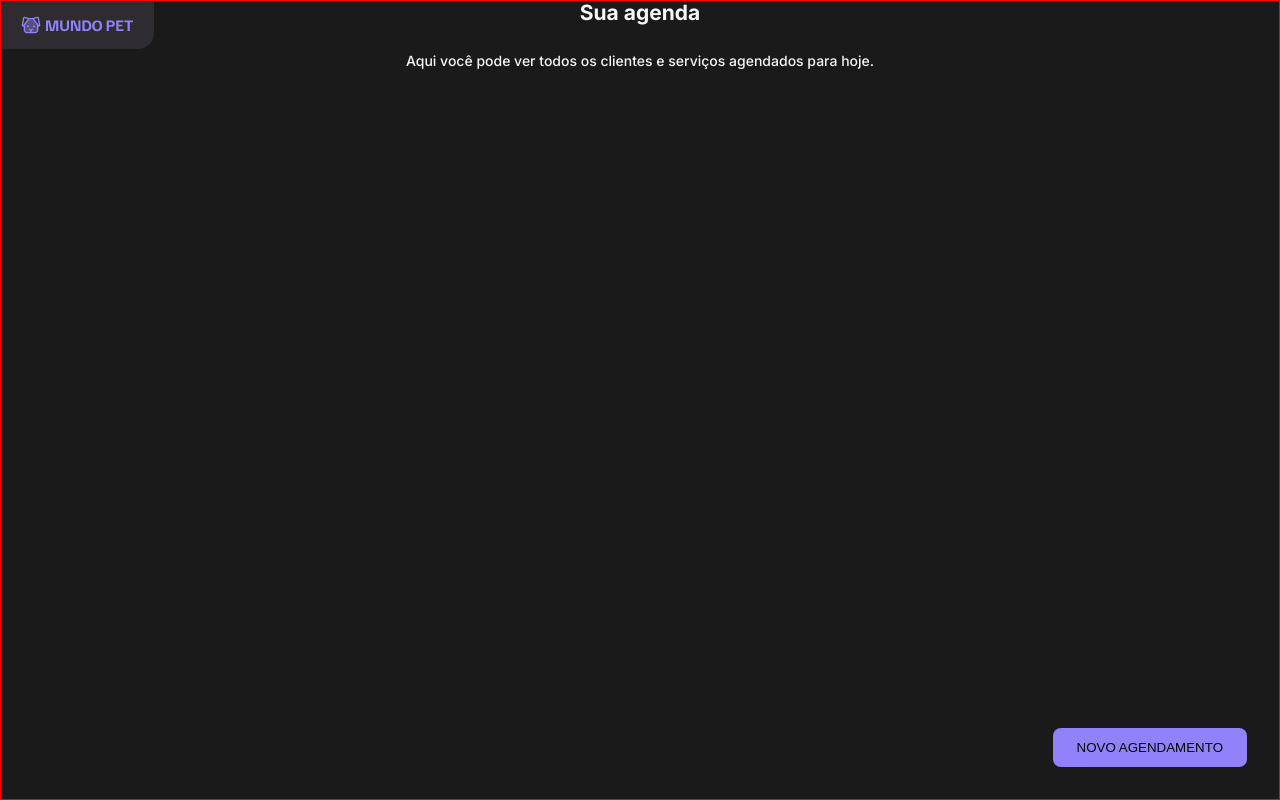
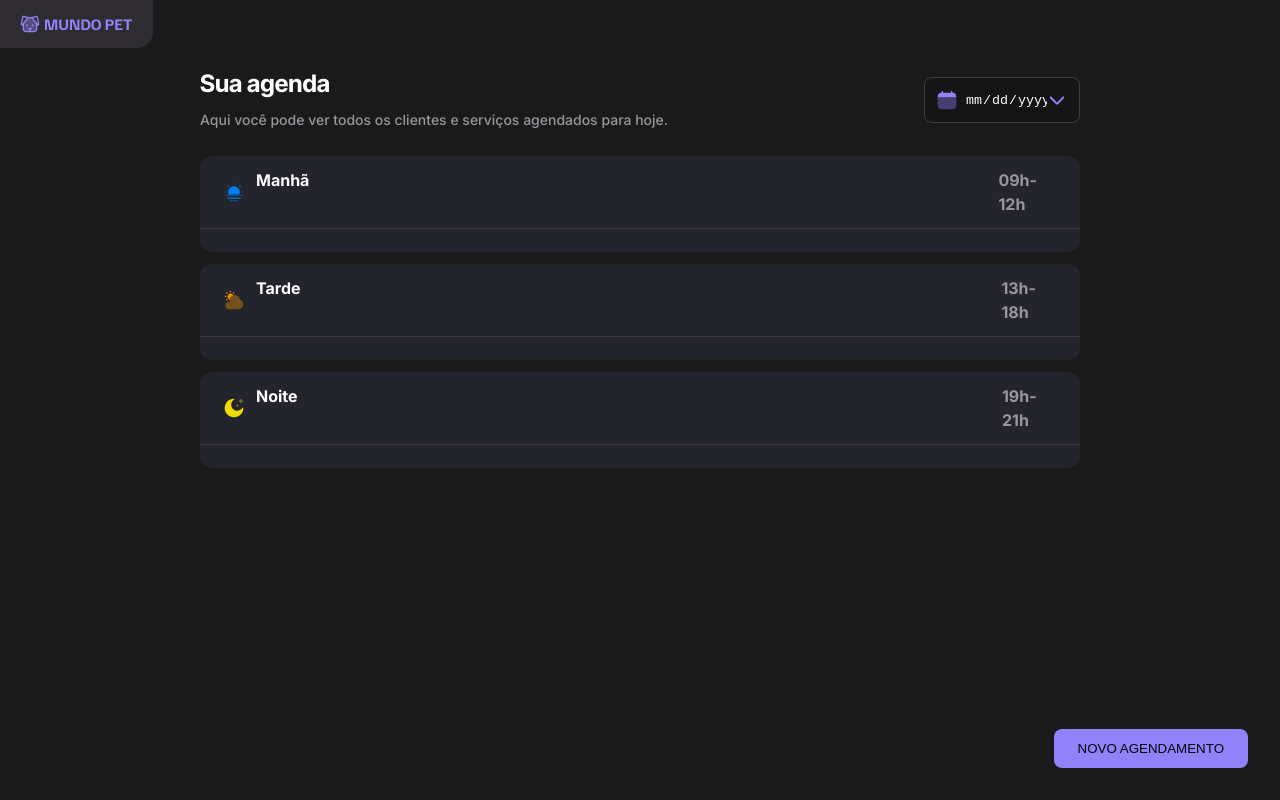
Before and after one commit to FelipeMASdev/mundo-pet, a website built with webpack: page src/index.html in a window 1280 px wide. Built offline with nearby package versions, Linux system fonts and the light colour scheme.

Commit message:
base layout

```diff
--- a/package.json
+++ b/package.json
@@ -5,7 +5,6 @@
   "main": "index.js",
   "scripts": {
     "server": "json-server --watch db.json --port 3333",
-    "server:delay": "json-server --watch db.json --port 3333 --delay 500",
     "dev": "webpack serve --mode development",
     "build": "webpack --mode production",
     "test": "echo \"Error: no test specified\" && exit 1"
--- a/src/index.html
+++ b/src/index.html
@@ -1,15 +1,12 @@
 <!doctype html>
 <html lang="pt-BR">
   <head>
+    <link rel="preconnect" href="https://fonts.googleapis.com">
+    <link rel="preconnect" href="https://fonts.gstatic.com" crossorigin>
     <meta charset="UTF-8" />
     <meta name="viewport" content="width=device-width, initial-scale=1.0" />
-    <link rel="preconnect" href="https://fonts.googleapis.com" />
-    <link rel="preconnect" href="https://fonts.gstatic.com" crossorigin />
-    <link
-      href="https://fonts.googleapis.com/css2?family=Inter:wght@500;700&family=Inter+Tight:wght@700&display=swap"
-      rel="stylesheet"
-    />
     <title>Mundo Pet</title>
+    <link href="https://fonts.googleapis.com/css2?family=Inter+Tight:ital,wght@0,100..900;1,100..900&family=Inter:ital,opsz,wght@0,14..32,100..900;1,14..32,100..900&display=swap" rel="stylesheet">
   </head>
   <body>
     <main id="app">
@@ -19,8 +16,51 @@
         </section>
 
         <section id="appointments">
-          <h1>Sua agenda</h1>
-          <p>Aqui você pode ver todos os clientes e serviços agendados para hoje.</p>
+          <header>
+            <div class="title">
+              <h1>Sua agenda</h1>
+              <p>Aqui você pode ver todos os clientes e serviços agendados para hoje.</p>
+            </div>
+            <div class="input">
+              <img src="assets/calendar.svg" alt="">
+              <input type="date" id="date" name="date" required>
+              <img src="assets/arrow.svg" alt="">
+            </div>
+          </header>
+
+          <ul class="periods">
+            <li class="card period-morning">
+              <ul class="appointment-list period-morning">
+                <header>
+                  <img src="assets/morning.svg" alt="">
+                  <h2>Manhã</h2>
+                  <span>09h-12h</span>
+                </header>
+
+              </ul>
+            </li>
+
+            <li class="card period-afternoon">
+              <ul class="appointment-list period-afternoon">
+                <header>
+                  <img src="assets/afternoon.svg" alt="">
+                  <h2>Tarde</h2>
+                  <span>13h-18h</span>
+                </header>
+              </ul>
+            </li>
+
+            <li class="card period-night">
+              <ul class="appointment-list period-night">
+                <header>
+                  <img src="assets/night.svg" alt="">
+                  <h2>Noite</h2>
+                  <span>19h-21h</span>
+                </header>
+              </ul>
+            </li>
+
+          </ul>
         </section>
 
         <section id="new-appointment">
--- a/src/main.js
+++ b/src/main.js
@@ -5,6 +5,7 @@ import './styles/appointments.css';
 
 import './styles/logo.css';
 import './styles/button.css';
+import './styles/input.css';
 
 // lib imports
 import './libs/dayjs';
--- a/src/styles/appointments.css
+++ b/src/styles/appointments.css
@@ -1,5 +1,7 @@
 #appointments {
   max-width: 55rem;
+  width: 100%;
+  padding-top: 4.25rem;
 
   display: flex;
   flex-direction: column;
@@ -7,3 +9,79 @@
 
   margin-inline: auto;
 }
+
+#appointments > header {
+  display: flex;
+  align-items: center;
+  gap: 1rem;
+  flex-direction: column;
+  width: 100%;
+}
+
+#appointments header .title {
+  display: flex;
+  flex-direction: column;
+  gap: 0.5rem;
+}
+
+#appointments header h1 {
+  font: var(--font-title);
+  color: var(--content-primary);
+}
+
+#appointments header p {
+  font: var(--font-paragraph-md);
+  color: var(--content-secondary);
+}
+
+.periods {
+  display: flex;
+  flex-direction: column;
+  list-style-type: none;
+  gap: 0.75rem;
+  width: 100%;
+}
+
+.periods .card{
+  width: 100%;
+  border-radius: 0.75rem;
+  background-color: var(--background-tertiary);
+
+  min-height: 6rem;
+}
+
+.appointment-list {
+  display: flex;
+  gap: 0.75rem;
+}
+
+.appointment-list header{
+  display: flex;
+  justify-content: flex-start;
+  width: 100%;
+  gap: 0.75rem;
+  padding-inline: 1.5rem;
+  padding-block: 0.75rem;
+  border-bottom: 1px solid var(--border-primary);
+}
+
+.appointment-list header h2 {
+  width: 100%;
+  font: var(--font-label-lg);
+  color: var(--content-primary);
+}
+
+.appointment-list header span {
+  margin-left: auto;
+  font: var(--font-label-lg);
+  color: var(--content-secondary);
+}
+
+
+@media (width > 768px) {
+  #appointments > header {
+    flex-direction: row;
+    align-items: center;
+    justify-content: space-between;
+  }
+}
--- /dev/null
+++ b/src/styles/input.css
@@ -0,0 +1,41 @@
+.input {
+  display: flex;
+  gap: 0.5rem;
+  align-items: center;
+  position: relative;
+
+  padding: 0.75rem;
+  border-radius: 0.5rem;
+  border: 1px solid var(--border-primary);
+  background-color: var(--background-primary);
+}
+
+input{
+  border: none;
+  outline: none;
+  background-color: transparent;
+  width: 100%;
+}
+
+input[type="date"]::-webkit-calendar-picker-indicator {
+  opacity: 0;
+  position: absolute;
+  right: 0.75rem;
+  width: 1rem;
+  height: 1rem;
+  cursor: pointer;
+}
+
+input[type="date"]::-moz-calendar-picker-indicator {
+  opacity: 0;
+  cursor: pointer;
+}
+
+.input > img[src="assets/arrow.svg"] {
+  background-color: var(--background-primary);
+  position: absolute;
+  right: 0.75rem;
+  width: 1.25rem;
+  height: 1.25rem;
+  pointer-events: none;
+}
--- a/src/styles/styles.css
+++ b/src/styles/styles.css
@@ -64,9 +64,6 @@ body {
   position: relative;
   display: flex;
   gap: 0.5rem;
-  text-align: center;
-
-  border: 0.0625rem solid red;
 }
 
 #logo {
--- a/webpack.config.js
+++ b/webpack.config.js
@@ -43,6 +43,7 @@ module.exports = {
       directory: path.resolve(__dirname, 'src/assets')
     },
     port: 3000,
+    watchFiles: ["src/*.html", "src/styles/*.css"],
     open: true,
     hot: true
   },
```
Also changed, not shown: dist/assets/afternoon.svg (added), dist/assets/arrow.svg (renamed from src/assets/check.svg), dist/assets/calendar.svg (added), dist/assets/cancel.svg (added), dist/assets/clock.svg (added), dist/assets/logo.svg (added), dist/assets/morning.svg (added), dist/assets/night.svg (added), dist/assets/paw.svg (added), dist/assets/phone.svg (added), dist/assets/user.svg (added), dist/index.html, dist/main.js, src/assets/arrow.svg (added).
